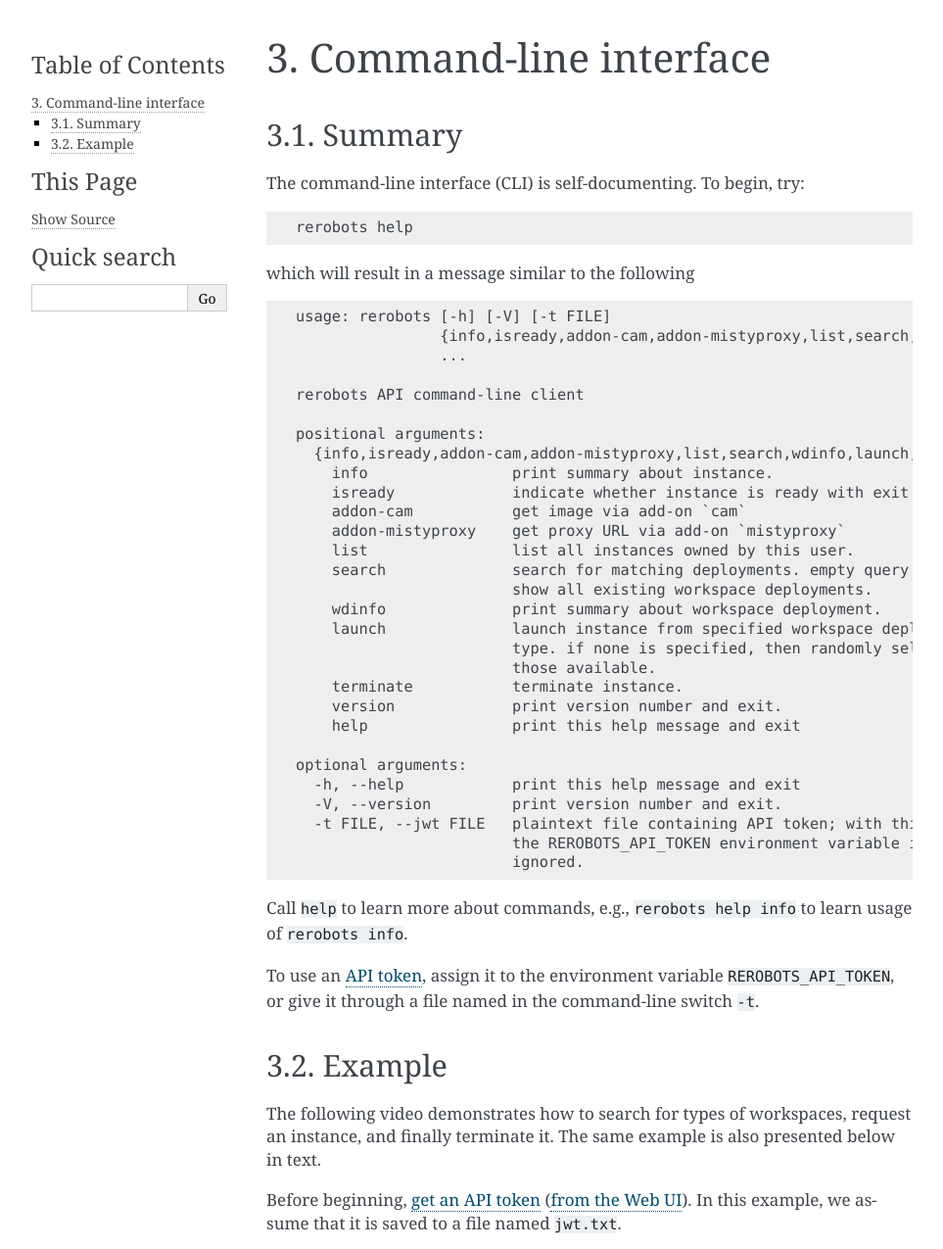
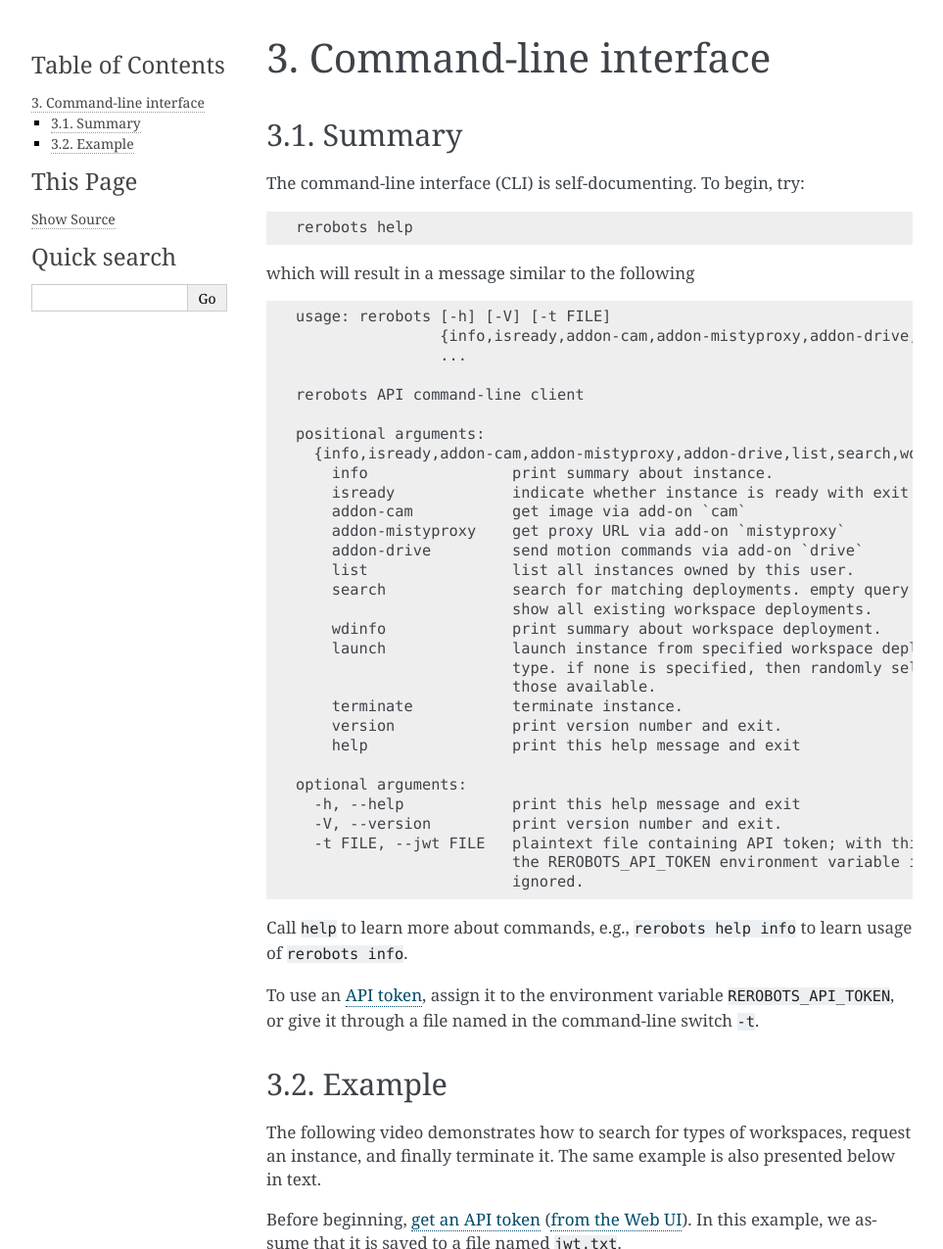
Before and after one commit to rerobots/py, a Sphinx documentation site: the page built from doc/cli.rst, in a window 1280 px wide and 1400 px high, cut to the strip 0-1275 px from the top of the window. Shown: the whole strip at 98% size, without its empty margins (148-1111 px from the left). Built offline with Sphinx 7.4.7, drawn with Linux system fonts in a browser that asks for light colours.

Commit message:
DOC: add addon-drive CLI command to CLI summary
[ci skip]

```diff
--- a/doc/cli.rst
+++ b/doc/cli.rst
@@ -15,17 +15,18 @@ which will result in a message similar to the following
 ::
 
   usage: rerobots [-h] [-V] [-t FILE]
-		  {info,isready,addon-cam,addon-mistyproxy,list,search,wdinfo,launch,terminate,version,help}
+		  {info,isready,addon-cam,addon-mistyproxy,addon-drive,list,search,wdinfo,launch,terminate,version,help}
 		  ...
 
   rerobots API command-line client
 
   positional arguments:
-    {info,isready,addon-cam,addon-mistyproxy,list,search,wdinfo,launch,terminate,version,help}
+    {info,isready,addon-cam,addon-mistyproxy,addon-drive,list,search,wdinfo,launch,terminate,version,help}
       info                print summary about instance.
       isready             indicate whether instance is ready with exit code.
       addon-cam           get image via add-on `cam`
       addon-mistyproxy    get proxy URL via add-on `mistyproxy`
+      addon-drive         send motion commands via add-on `drive`
       list                list all instances owned by this user.
       search              search for matching deployments. empty query implies
 			  show all existing workspace deployments.
```
